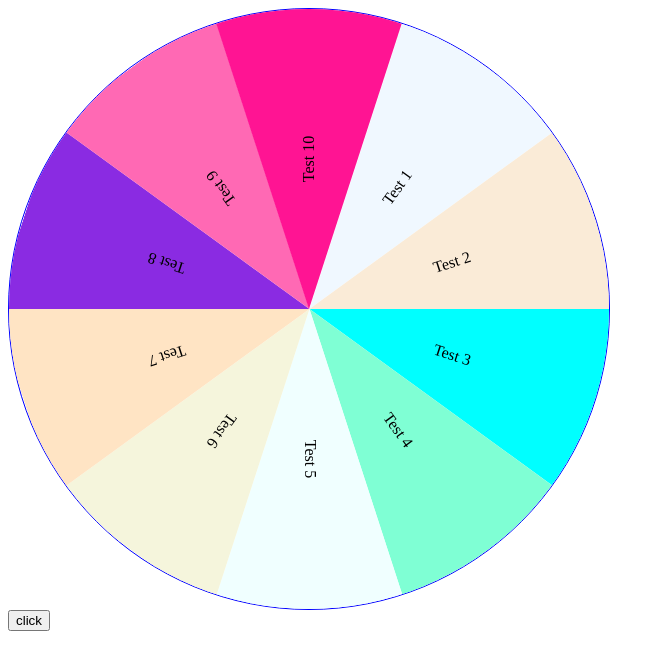
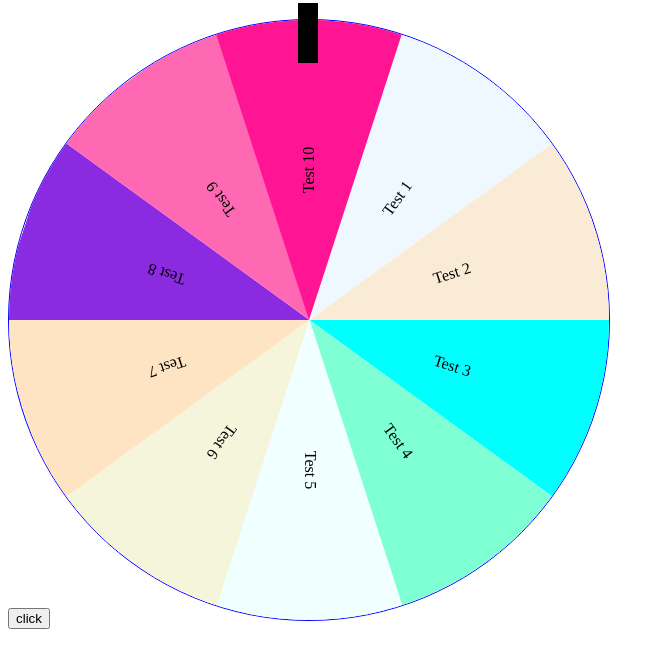
Before and after one commit to wesleyecom/spin-wheel-js, a plain HTML site: page index.html in a window 1280 px wide. Shown: the whole page, without its empty margins (0-665 px from the left). Drawn offline with Linux system fonts and the light colour scheme.

Commit message:
? ^element placement

```diff
--- a/index.html
+++ b/index.html
@@ -34,9 +34,11 @@
 
             arrowElement = null;
             arrowStyle  = '';
-            sound = 'tick.mp3';
+            wheelElement = null;
+            wheelStyle = '';
             contentTotal = null;
             contentStyle = '';
+            sound = 'tick.mp3';
             rotation = 1024;
 
             constructor(id, config) {
@@ -72,34 +74,64 @@
                 element.innerHTML = '';
 
                 let drawContent = true;
+
+
                 // Create arrow.
-                // this.arrowElement = document.createElement("div");
-                // this.arrowElement.classList.add(`spin-wheel-arrow-${this.defaultConfig['arrowPosition']}`);
-                // element.appendChild(this.arrowElement );
+                this.arrowElement = document.createElement("span");
+                element.appendChild(this.arrowElement );
 
-                // switch (this.defaultConfig['arrowPosition']) {
-                //     case 'bottom':
-                //         break;
-                //     case 'left':
-                //         break;
-                //     case 'right':
-                //         break;
-                //     case 'top':
-                //         // this.arrowStyle = ` #${this.id} .spin-wheel-arrow-${this.arrowPosition} {
-                //         //                         height:
-                //         //                     }`;
-                //         break;
-                //     default:
-                //         console.warn("[SpinWheel.js] 'arrowPosition' properties in config have invalid value.")
-                //         break;
-                // }
+                let arrowPosition = null;
 
+                switch (this.defaultConfig['arrowPosition']) {
+                    case 'bottom':
+                        break;
+                    case 'left':
+                        break;
+                    case 'right':
+                        break;
+                    case 'top':
+                        arrowPosition = `   left: ${(this.defaultConfig['size']/2)-10}px;
+                                            top: -5px;`
+                        break;
+                    default:
+                        console.warn("[SpinWheel.js] 'arrowPosition' properties in config have invalid value.")
+                        break;
+                }
+
+
+                this.arrowStyle = ` #${this.id} span {
+                                        height: 60px;
+                                        width: 20px;
+                                        position: absolute;
+                                        background: black;
+                                        ${arrowPosition}
+                                    }`;
+
+                // Create wheel.
+                this.wheelElement = document.createElement("ul");
+                this.arrowElement.appendChild(this.wheelElement );
+
+                this.wheelStyle = ` #${this.id} span ul {
+                                        border: 1px solid blue;
+                                        list-style-type: none;
+                                        border-radius: 50%;
+                                        padding: 0;
+                                        overflow: hidden;
+                                        position: relative;
+                                        z-index: -1;
+                                        transition: transform ease ${this.defaultConfig['duration']}ms;
+                                        height: ${this.defaultConfig['size']}px;
+                                        width: ${this.defaultConfig['size']}px;
+                                        left: calc(-${(this.defaultConfig['size']/2)-10}px);
+                                    }`;
+
+                // Calculate content size
                 let degrees = 360/this.contentTotal;
                 let tangent = Math.tan((degrees /2) * Math.PI / 180)
                 let base = (2 * (this.defaultConfig['size']/2)) * tangent;
                 let length = (this.defaultConfig['size'] - base) / this.defaultConfig['size'] * 100;
 
-                this.contentStyle +=    `#${this.id} div {
+                this.contentStyle +=    `#${this.id} span ul li {
                                             display: flex;
                                             justify-content: center;
                                             align-items: center;
@@ -110,7 +142,7 @@
                                         }`;
 
                 for (let i = 0; i < this.contentTotal; i++) {
-                    let content = document.createElement("div");
+                    let content = document.createElement("li");
 
 
                     content.appendChild(contentElements[i]);
@@ -119,9 +151,9 @@
                     // content.firstChild.style.transform = `translateY(-50px) rotate(${360 - ((360/this.contentTotal) * (i+1))}deg) `;
 
                     content.firstChild.style.transform = `rotate(-90deg) `;
-                    element.appendChild(content);
+                    this.wheelElement.appendChild(content);
 
-                    this.contentStyle += `  #${this.id}>:nth-child(${i+1}) {
+                    this.contentStyle += `  #${this.id} ul>:nth-child(${i+1}) {
                                                 clip-path: polygon(50% 100%, 100% 0, 0 0);
                                                 transform: rotate(${(360/this.contentTotal) * (i+1)}deg);
                                                 transform-origin: 50% 100%;
@@ -136,38 +168,12 @@
                 let style = document.createElement('style');
 
                 style.innerHTML = ` #${this.id} {
-                                        border: 1px solid blue;
-                                        border-radius: 50%;
-                                        overflow: hidden;
-                                        position: relative;
-                                        transition: transform ease ${this.defaultConfig['duration']}ms;
                                         height: ${this.defaultConfig['size']}px;
                                         width: ${this.defaultConfig['size']}px;
+                                        position: relative;
                                     }`
-                                    + this.contentStyle;
+                                    + this.arrowStyle + this.wheelStyle + this.contentStyle;
 
-                // style.innerHTML = ` #${this.id} {
-                //                         border: 1px solid blue;
-                //                         border-radius: 50%;
-                //                         overflow: hidden;
-                //                         position: relative;
-                //                         transition: transform ease ${this.defaultConfig['duration']}ms;
-                //                         height: ${this.defaultConfig['size']}px;
-                //                         width: ${this.defaultConfig['size']}px;
-                //                     }
-
-                //                     #${this.id} * {
-                //                         display: flex;
-                //                         justify-content: center;
-                //                         align-items: center;
-                //                         position: absolute;
-                //                         top: 0px;
-                //                         left: 0px;
-                //                         height: ${this.defaultConfig['size']/2}px;
-                //                         width: ${this.defaultConfig['size']}px;
-                //                     }
-                //                     `
-                //                     + this.contentStyle;
                 head.appendChild(style);
             }
 
@@ -188,7 +194,7 @@
 
                 let interval = setInterval(playSound, timer);
                 let timeout = setTimeout(() => {clearInterval(interval)}, this.defaultConfig['duration']);
-                document.getElementById(this.id).style.transform = `rotate(${this.rotation}deg)`;
+                document.querySelector(`#${this.id} ul`).style.transform = `rotate(${this.rotation}deg)`;
             }
         }
 
@@ -204,7 +210,7 @@
             },
             size: 600,
             duration: 4000,
-            arrowPosition: 'jojo'
+            arrowPosition: 'top'
         }
 
         let spinWheel = new SpinWheel('spinWheel', config);
```
